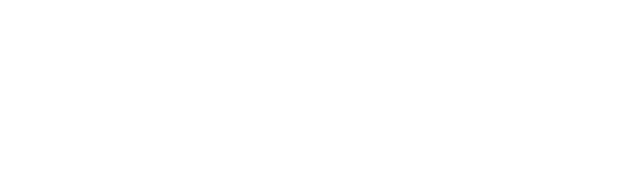
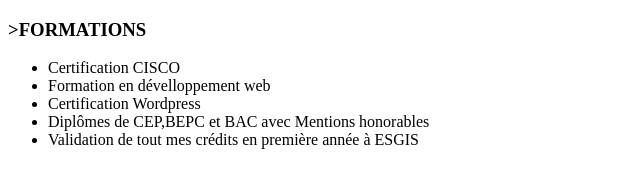
Before and after one commit to jojo010501/git-mon-cv, a plain HTML site: page index.html in a window 1280 px wide. Shown: the whole page, without its empty margins (0-640 px from the left). Drawn offline with Linux system fonts and the light colour scheme.

Commit message:
mise en place de la section formations

```diff
--- a/index.html
+++ b/index.html
@@ -10,7 +10,14 @@
 </head>
 
 <body>
-
+    <h3>>FORMATIONS</h3>
+    <ul>
+        <li>Certification CISCO</li>
+        <li>Formation en dévelloppement web</li>
+        <li>Certification Wordpress</li>
+        <li>Diplômes de CEP,BEPC et BAC avec Mentions honorables</li>
+        <li>Validation de tout mes crédits en première année à ESGIS</li>
+    </ul>
 </body>
 
 </html>
```
